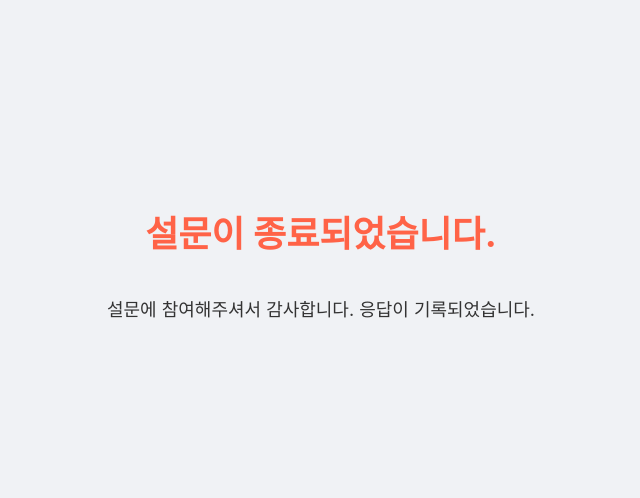
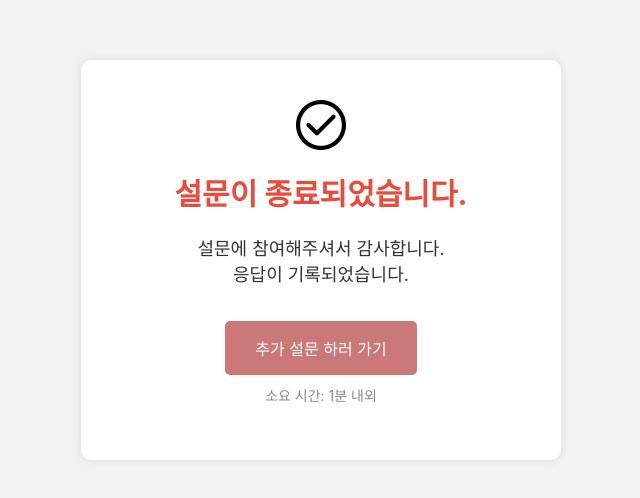
Before and after one commit to SungchoonPark/survey-react, a React (Create React App) app: page /complete in a window 1280 px wide. Shown: the part 160-658 px from the top of the page, without its empty margins (319-959 px from the left). Built offline with nearby package versions, Linux system fonts and the light colour scheme.

Commit message:
설문종료, 설문이미 완료 페이지 요구사항 반영

```diff
--- a/src/css/AlreadyParticipated.css
+++ b/src/css/AlreadyParticipated.css
@@ -1,21 +1,37 @@
 .already-participated-container {
   display: flex;
-  flex-direction: column;
+  justify-content: center;
   align-items: center;
-  justify-content: center;
   min-height: 100vh;
   background-color: #f0f2f5;
-  text-align: center;
   padding: 20px;
 }
 
+.already-participated-content {
+  background-color: #fff;
+  padding: 40px;
+  border-radius: 10px;
+  box-shadow: 0 0 10px rgba(0, 0, 0, 0.1);
+  text-align: center;
+  max-width: 400px;
+  width: 100%;
+}
+
+.icon img {
+  width: 50px;
+  height: 50px;
+  margin-bottom: -5px;
+}
+
 h1 {
-  font-size: 36px;
+  font-size: 30px;
+  color: #e74c3c;
   margin-bottom: 20px;
-  color: #ff6347;
 }
 
 p {
   font-size: 18px;
   color: #333;
+  margin: 10px 0;
+  margin-bottom: 15px;
 }
--- a/src/css/SurveyComplete.css
+++ b/src/css/SurveyComplete.css
@@ -1,21 +1,60 @@
 .complete-container {
   display: flex;
-  flex-direction: column;
+  justify-content: center;
   align-items: center;
-  justify-content: center;
   min-height: 100vh;
   background-color: #f0f2f5;
-  text-align: center;
   padding: 20px;
 }
 
+.complete-content {
+  background-color: #fff;
+  padding: 40px;
+  border-radius: 10px;
+  box-shadow: 0 0 10px rgba(0, 0, 0, 0.1);
+  text-align: center;
+  max-width: 400px;
+  width: 100%;
+}
+
+.icon img {
+  width: 50px;
+  height: 50px;
+  margin-bottom: -5px; /* Reduced the bottom margin */
+}
+
 h1 {
-  font-size: 36px;
-  margin-bottom: 20px;
-  color: #4caf50;
+  font-size: 30px;
+  color: #e74c3c; /* Changed to match your example */
+  margin-bottom: 20px; /* Reduced the bottom margin */
 }
 
 p {
   font-size: 18px;
   color: #333;
+  margin: 10px 0;
+  margin-bottom: 15px;
 }
+
+.survey-button {
+  display: inline-block;
+  padding: 15px 30px;
+  margin-top: 20px;
+  font-size: 16px;
+  color: #fff;
+  background-color: #cb7878;
+  border: none;
+  border-radius: 5px;
+  text-decoration: none;
+  transition: background-color 0.3s ease;
+}
+
+.survey-button:hover {
+  background-color: #e57070;
+}
+
+.survey-time {
+  font-size: 14px;
+  color: #888;
+  margin-top: 10px;
+}
--- a/src/page/AlreadyParticipated.js
+++ b/src/page/AlreadyParticipated.js
@@ -4,8 +4,16 @@ import "../css/AlreadyParticipated.css";
 const AlreadyParticipated = () => {
   return (
     <div className="already-participated-container">
-      <h1>이미 참여한 설문입니다.</h1>
-      <p>감사합니다 :)</p>
+      <div className="already-participated-content">
+        <div className="icon">
+          <img
+            src={`${process.env.PUBLIC_URL}/complete.png`}
+            alt="already participated icon"
+          />
+        </div>
+        <h1>이미 참여한 설문입니다.</h1>
+        <p>감사합니다 </p>
+      </div>
     </div>
   );
 };
--- a/src/page/StartSuvey.js
+++ b/src/page/StartSuvey.js
@@ -26,9 +26,8 @@ const StartSurvey = () => {
               <span className="highlight">
                 제품에 대한 만족도 (sentiment)을 골라주세요.{" "}
               </span>{" "}
-              고객이
-              <span className="highlight">온라인 리뷰</span>에 텍스트와 함께
-              올린 사진이란 점을 유념해주세요. (
+              고객이 <span className="highlight">온라인 리뷰</span>에 텍스트와
+              함께 올린 사진이란 점을 유념해주세요. (
               <span className="highlight">즉, 포토 리뷰의 포토입니다</span>
               ).
             </li>
--- a/src/page/SurveyComplete.js
+++ b/src/page/SurveyComplete.js
@@ -4,8 +4,26 @@ import "../css/SurveyComplete.css";
 const SurveyComplete = () => {
   return (
     <div className="complete-container">
-      <h1>설문이 종료되었습니다.</h1>
-      <p>설문에 참여해주셔서 감사합니다. 응답이 기록되었습니다.</p>
+      <div className="complete-content">
+        <div className="icon">
+          <img
+            src={`${process.env.PUBLIC_URL}/complete.png`}
+            alt="completion icon"
+          />
+        </div>
+        <h1>설문이 종료되었습니다.</h1>
+        <p>
+          설문에 참여해주셔서 감사합니다. <br />
+          응답이 기록되었습니다.
+        </p>
+        <a
+          href="https://forms.office.com/r/fAVMeNyH6X"
+          className="survey-button"
+        >
+          추가 설문 하러 가기
+        </a>
+        <p className="survey-time">소요 시간: 1분 내외</p>
+      </div>
     </div>
   );
 };
--- a/src/page/Surveyy.js
+++ b/src/page/Surveyy.js
@@ -89,7 +89,8 @@ const Survey = ({
       </p>
 
       <p className="survey-intro">
-        제공된 사진을 바탕으로 설문을 진행해주세요.
+        제공된 사진을 바탕으로, 사진에서 리뷰 작성자가 드러내고자 한 만족도
+        (감정)은 무엇일지 설문 응답으로 기록해주세요
       </p>
       <form onSubmit={handleSubmit} className="survey-form">
         <div className="radio-buttons">
```
Also changed, not shown: public/complete.png (added).
